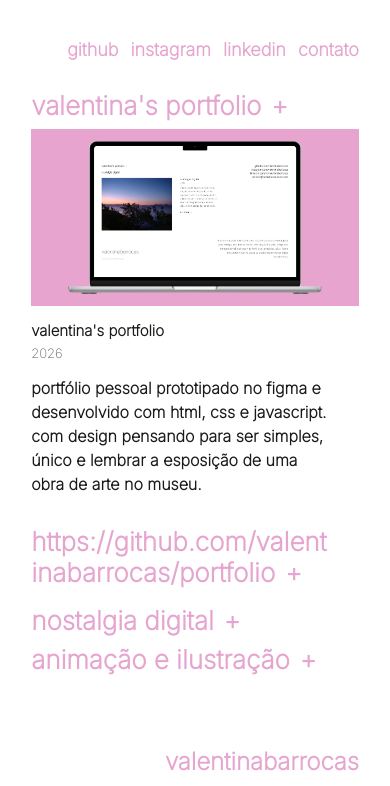
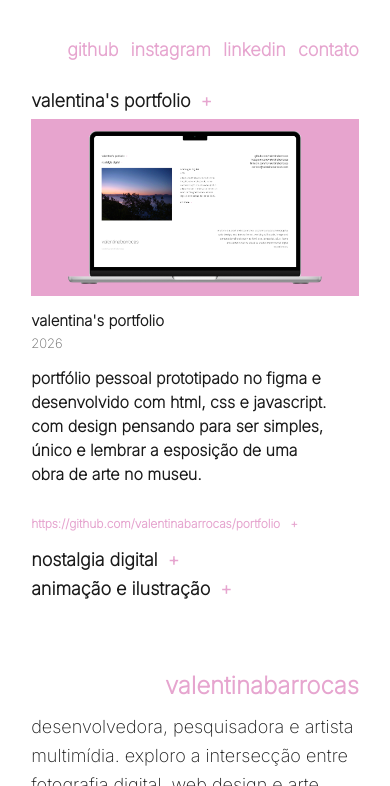
Before and after one commit to valentinabarrocas/portfolio, a plain HTML site: page index.html in a window 390 px wide. Both pictures are taken after a click on the link "valentina's portfolio". Shown: the top 786 px of the page. Drawn offline with Linux system fonts and the light colour scheme.

Commit message:
fix: mobile project links color and size

```diff
--- a/style.css
+++ b/style.css
@@ -168,6 +168,7 @@ footer {
     margin-bottom: 30px;
     top: auto;
     right: auto;
+    display: flex;
   }
 
   .links a span {
@@ -180,6 +181,16 @@ footer {
     color: #e6a5cf !important;
   }
 
+  /* list esquerda no mobile */
+.list {
+  order: 2;
+  position: relative !important;
+  text-align: left;
+  top: auto;
+  left: auto;
+  margin-bottom: 20px;
+ }
+
   /* list esquerda */
   .list {
     order: 2;
@@ -190,10 +201,16 @@ footer {
     margin-bottom: 20px;
   }
 
-  .list a {
+  .list a list a:not(.project-url){
     font-size: 26px !important;
-    color: #e6a5cf !important;
+    color: #666 !important;
+    display: inline-block;
   }
+
+
+  .list a::after {
+  color: #e6a5cf !important;
+ }
 
   /* title direita */
   .title {
@@ -243,8 +260,10 @@ footer {
   }
 
   .info-link {
-    font-size: 14px !important;
+    font-size: 12px !important;
+    color: #e6a5cf !important;
     display: block;
     margin-top: 10px;
   }
+
 }
```
